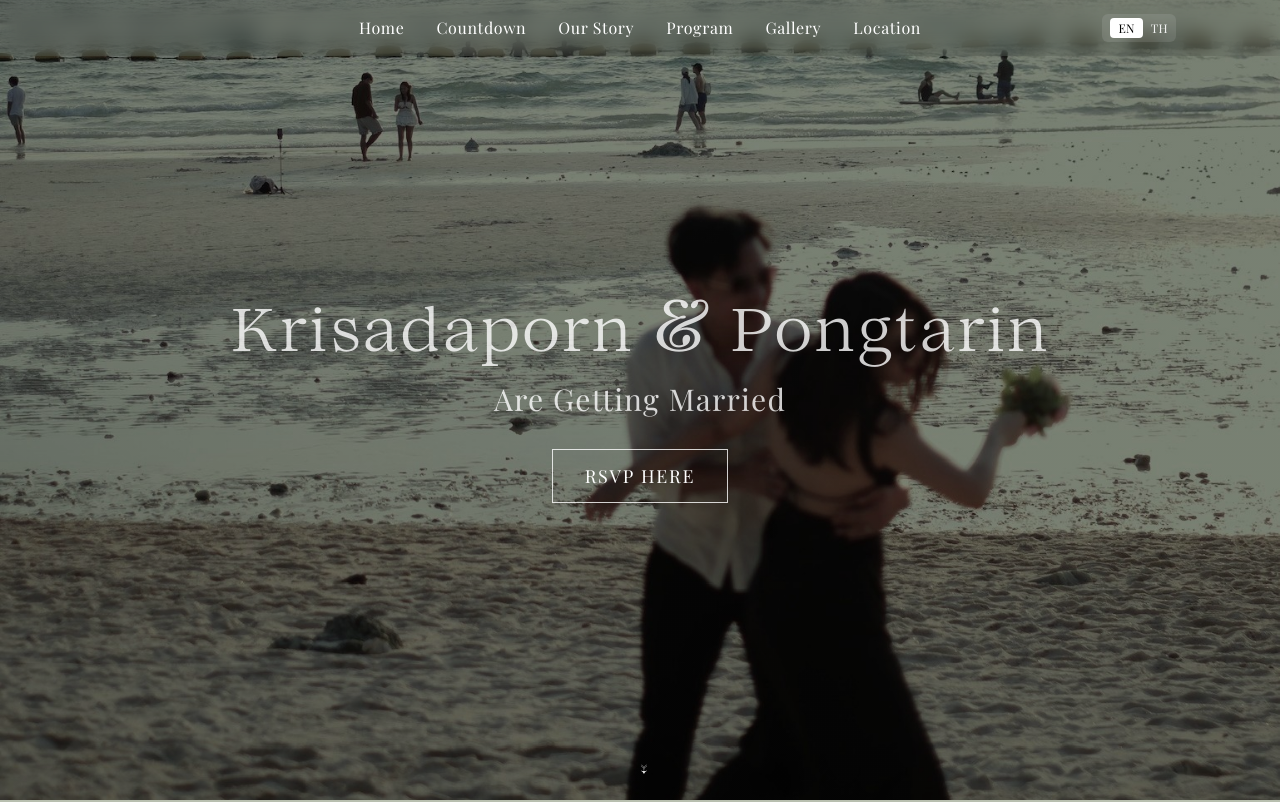
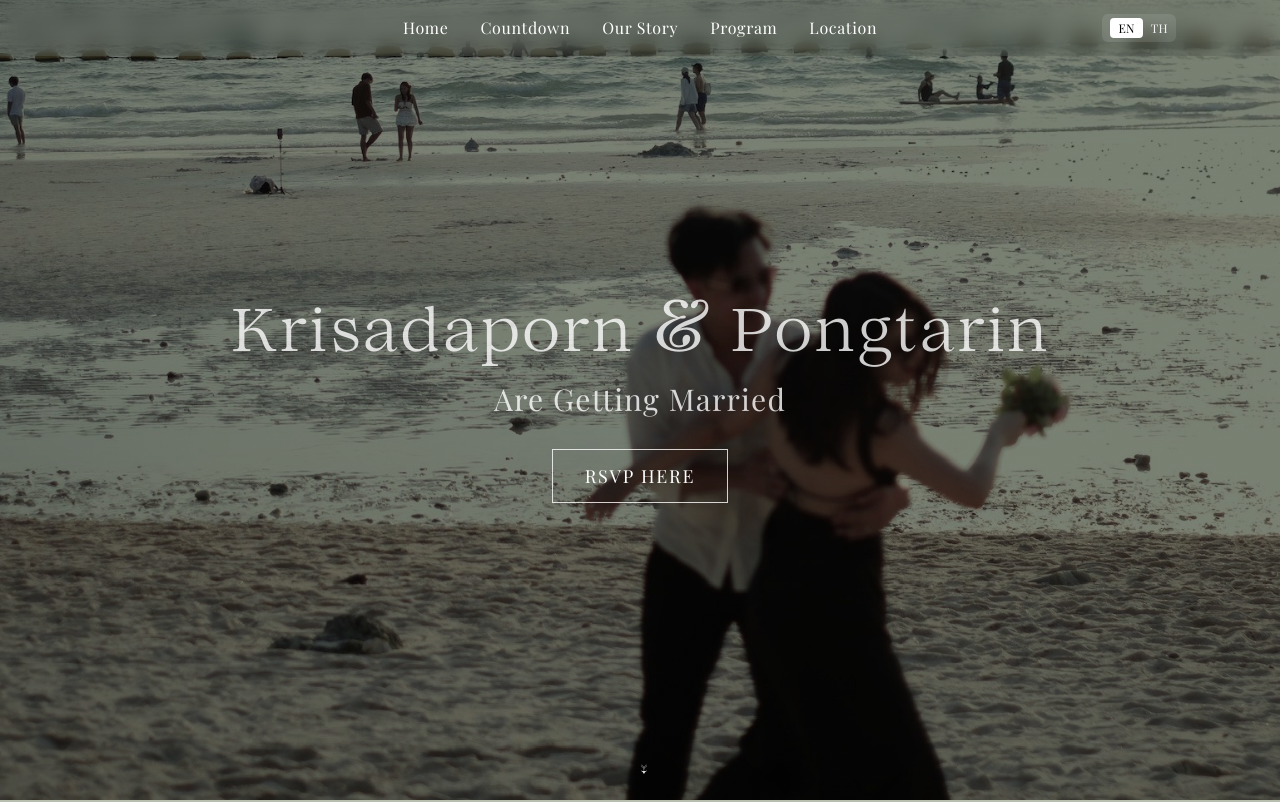
Before and after one commit to golfptrn/golf-mo-wedding-invitation, a Next.js app: page / in a window 1280 px wide. Shown: the top 802 px of the page. Built offline with nearby package versions, Linux system fonts and the light colour scheme; a web font is replaced by a local one.

Commit message:
Change our-story photo

```diff
--- a/src/app/page.tsx
+++ b/src/app/page.tsx
@@ -28,32 +28,34 @@ export default function WeddingPage() {
   const weddingDate = new Date('2025-12-14T11:00:00').getTime();
 
   // Gallery images
-  const galleryImages = [
-    {
-      src: "https://ext.same-assets.com/1150350535/8293315.jpeg",
-      alt: "Golf and Mo engagement photo",
-      caption: "Our engagement in the gardens"
-    },
-    {
-      src: "https://ext.same-assets.com/1150350535/100577191.jpeg",
-      alt: "Romantic rose photo",
-      caption: "Love blooms like roses"
-    },
-    {
-      src: "https://images.unsplash.com/photo-1606800052052-a08af7148866?w=800&h=600&fit=crop",
-      alt: "Wedding preparation",
-      caption: "Getting ready for our special day"
-    },
-    {
-      src: "https://images.unsplash.com/photo-1519741497674-611481863552?w=800&h=600&fit=crop",
-      alt: "Sofitel Sukhumvit Bangkok",
-      caption: "3rd floor & 11th floor"
-    }
-  ];
+  // const galleryImages = [
+  //   {
+  //     src: "https://ext.same-assets.com/1150350535/8293315.jpeg",
+  //     alt: "Golf and Mo engagement photo",
+  //     caption: "Our engagement in the gardens"
+  //   },
+  //   {
+  //     src: "https://ext.same-assets.com/1150350535/100577191.jpeg",
+  //     alt: "Romantic rose photo",
+  //     caption: "Love blooms like roses"
+  //   },
+  //   {
+  //     src: "https://images.unsplash.com/photo-1606800052052-a08af7148866?w=800&h=600&fit=crop",
+  //     alt: "Wedding preparation",
+  //     caption: "Getting ready for our special day"
+  //   },
+  //   {
+  //     src: "https://images.unsplash.com/photo-1519741497674-611481863552?w=800&h=600&fit=crop",
+  //     alt: "Sofitel Sukhumvit Bangkok",
+  //     caption: "3rd floor & 11th floor"
+  //   }
+  // ];
 
   const copy = {
     en: {
-      nav: { home: "Home", countdown: "Countdown", story: "Our Story", program: "Program", gallery: "Gallery", location: "Location"},
+      nav: { home: "Home", countdown: "Countdown", story: "Our Story", program: "Program",
+        //  gallery: "Gallery",
+         location: "Location"},
       hero: { subtitle: "Are Getting Married", rsvp: "RSVP Here", loc: "Sofitel Bangkok Sukhumvit", date: "DECEMBER 14, 2025, 11:00 AM" },
       rsvpForm: {heading: "RSVP for Our Wedding",
         fullName: "Full Name", nickName: "Nickname", email: "Email Address (optional)",
@@ -98,17 +100,17 @@ export default function WeddingPage() {
         context4: "or taking Airport Link (ARL) to Phaya Thai Station. Transfer to BTS Sukhumvit Line to Nana Station.",
         button: "Open in Google Maps"
       },
-      gallery: {heading: "Our Gallery",
-
-
-      },
+      // gallery: {heading: "Our Gallery",
+      // },
       footer: {
         message: "Your presence is truly the best gift we could ask for.",
         from: "from Mo & Golf"
       }
     },
     th: {
-      nav: { home: "หน้าแรก", countdown: "นับถอยหลัง", story: "เรื่องราวของเรา", program: "กำหนดการ", gallery: "แกลเลอรี", location: "สถานที่"},
+      nav: { home: "หน้าแรก", countdown: "นับถอยหลัง", story: "เรื่องราวของเรา", program: "กำหนดการ",
+        // gallery: "แกลเลอรี",
+        location: "สถานที่"},
       hero: { subtitle: "ขอเรียนเชิญร่วมงานแต่งของเรา", rsvp: "ตอบรับคำเชิญ", loc: "โรงแรมโซฟิเทล กรุงเทพ สุขุมวิท", date: "14 ธันวาคม 2567, 11:00 น." },
       rsvpForm: {heading: "ตอบรับคำเชิญเข้าร่วมงาน",
         fullName: "ชื่อ-นามสกุล", nickName: "ชื่อเล่น", email: "อีเมล (ไม่ระบุได้)",
@@ -153,10 +155,8 @@ export default function WeddingPage() {
         context4: "หรือโดยสารแอร์พอร์ต เรล ลิงก์ (ARL) ไปสถานีพญาไท แล้วต่อ BTS สายสุขุมวิทไปสถานีนานา",
         button: "เปิดใน Google Maps"
       },
-      gallery: {heading: "แกลลอรี่",
-
-
-      },
+      // gallery: {heading: "แกลลอรี่",
+      // },
       footer: {
         message: "ตั้งหน้าตั้งตารอที่ได้ฉลองร่วมกันกับทุกคนนะคะ/ครับ",
         from: "ด้วยรักจาก โม และ กอล์ฟ"
@@ -169,7 +169,7 @@ export default function WeddingPage() {
     { label: copy[lang].nav.countdown, id: "countdown" },
     { label: copy[lang].nav.story, id: "story" },
     { label: copy[lang].nav.program, id: "program" },
-    { label: copy[lang].nav.gallery, id: "gallery" },
+    // { label: copy[lang].nav.gallery, id: "gallery" },
     { label: copy[lang].nav.location, id: "location" }
   ];
 
```
Also changed, not shown: public/our-story.jpg.
